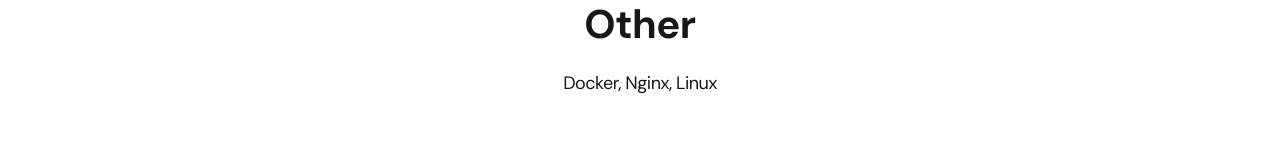
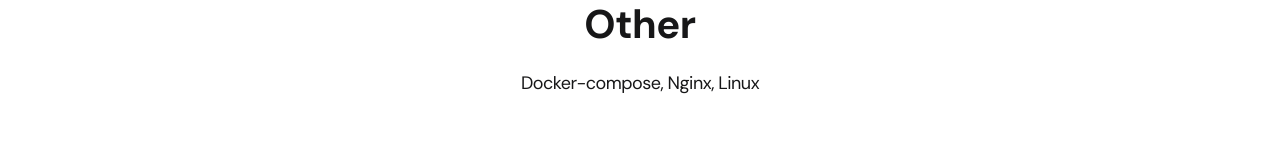
Before and after one commit to timkmit/My-Profile-Site, a React (Create React App) app: page / in a window 1280 px wide. Shown: the part 1148-1308 px from the top of the page. Built offline with nearby package versions, Linux system fonts and the light colour scheme.

Commit message:
Update Home.js

```diff
--- a/src/pages/Home.js
+++ b/src/pages/Home.js
@@ -19,7 +19,7 @@
                             </li>
                             <li className="content-list__item">
                                 <h2 className="title-2">Other</h2>
-                                <p>Docker, Nginx, Linux</p>
+                                <p>Docker-compose, Nginx, Linux</p>
                             </li>
                         </ul>
 
```
